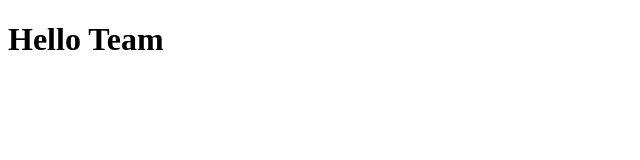
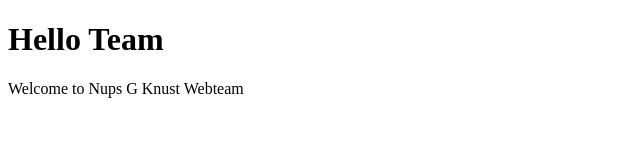
Before and after one commit to ogpeprah1/git-project, a plain HTML site: page index.html in a window 1280 px wide. Shown: the whole page, without its empty margins (0-640 px from the left). Drawn offline with Linux system fonts and the light colour scheme.

Commit message:
A welcome message to anyone who visits our site.
This is how we welcome our visitors.

```diff
--- a/index.html
+++ b/index.html
@@ -8,5 +8,6 @@
 </head>
 <body>
     <h1>Hello Team</h1>
+    <p>Welcome to Nups G Knust Webteam</p>
 </body>
 </html>
```
